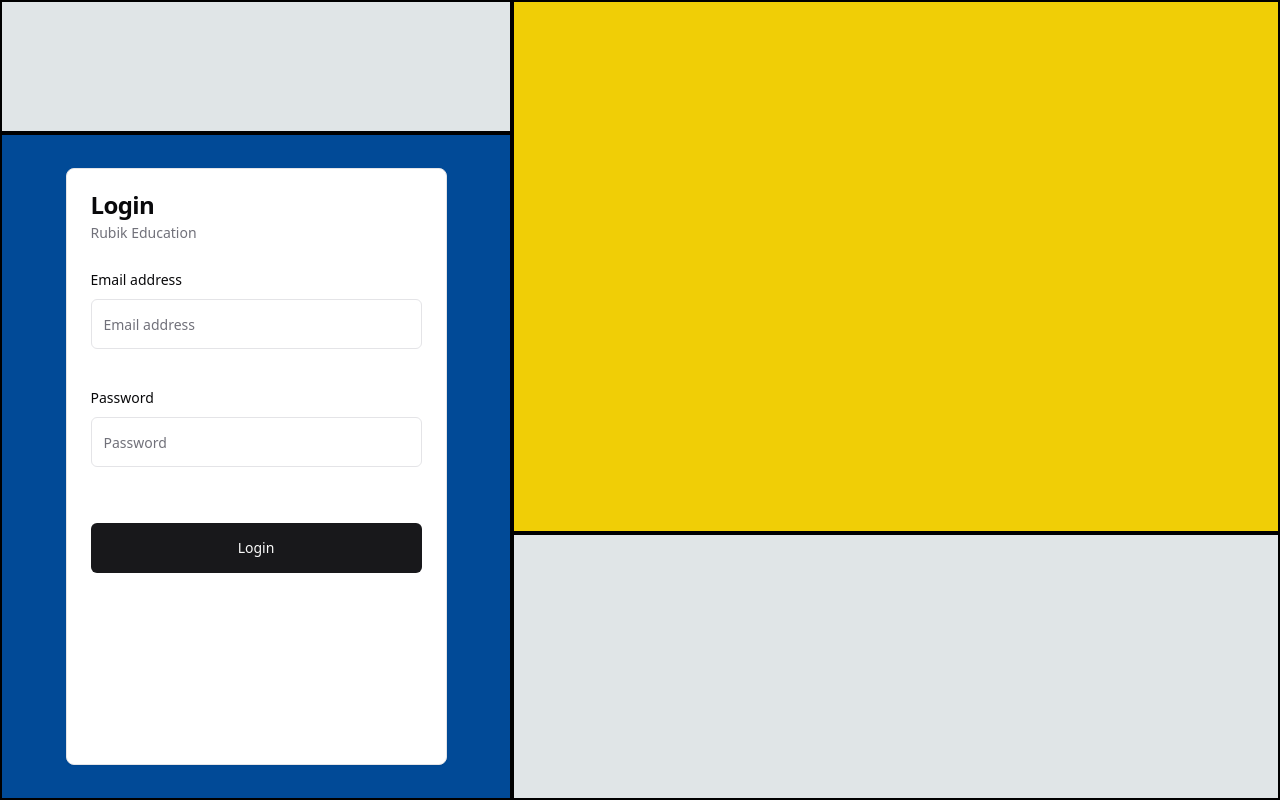
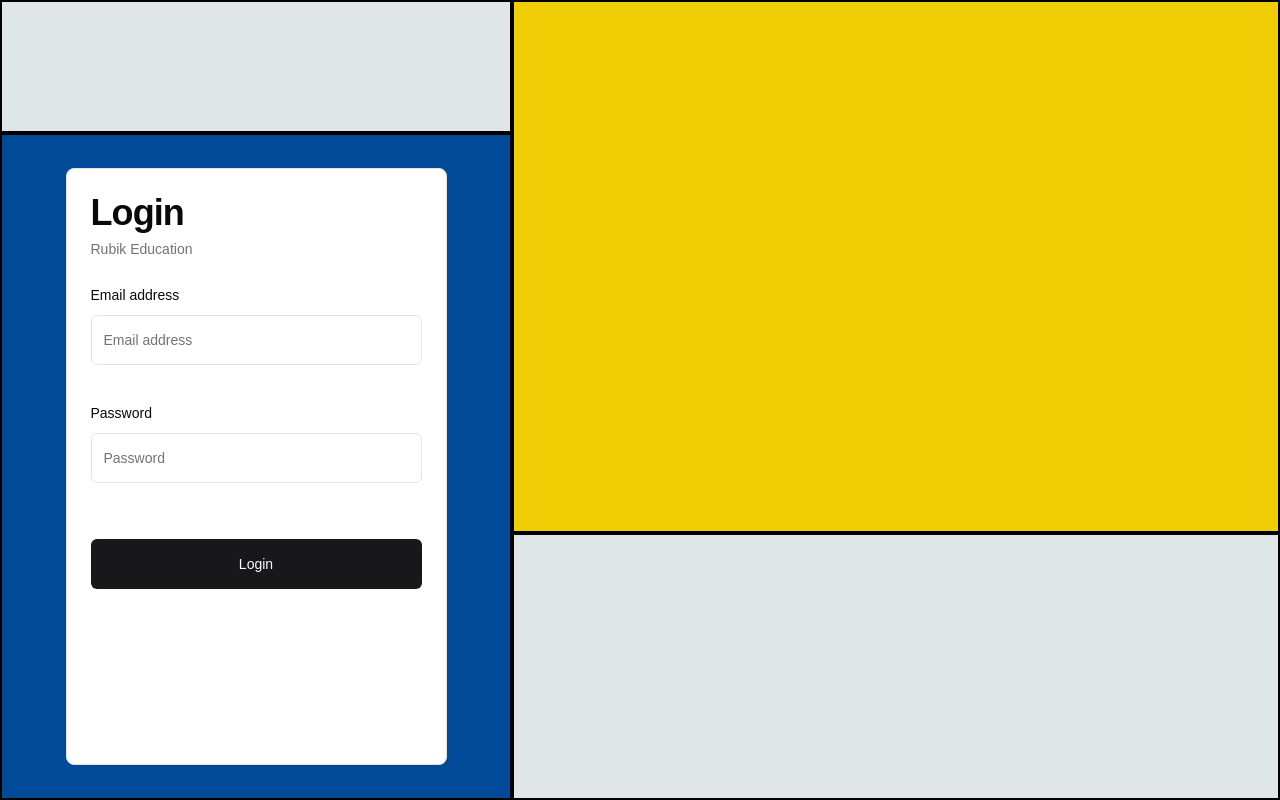
Before and after one commit to printMelen/rubikEducation, a React (Vite) app in the folder Client/: page /login in a window 1280 px wide. Built offline with nearby package versions, Linux system fonts and the light colour scheme.

Commit message:
Metiendo letra

```diff
--- a/Client/src/components/Login.jsx
+++ b/Client/src/components/Login.jsx
@@ -36,17 +36,18 @@ const Login = () => {
       <div className="grid grid-cols-5 grid-rows-6 h-screen">
         <div className="col-span-2 row-span-1 bg-[#E0E5E7] border-black border-[2px]"></div>
         <div className="col-span-2 row-span-5 col-start-1 row-start-2 bg-[#014A97] border-black border-[2px] flex items-center">
-          <Card className="h-[90%] w-[75%] mx-auto ">
+          <Card className="h-[90%] w-[75%] mx-auto font-sans">
+            {/* flex flex-col justify-center gap-6 */}
             <CardHeader>
-              <CardTitle>Login</CardTitle>
+              <CardTitle className="text-4xl font-bold">Login</CardTitle>
               <CardDescription>Rubik Education</CardDescription>
             </CardHeader>
             <CardContent>
               <Form {...form}>
-                <form onSubmit={form.handleSubmit(handleSubmit)} className="flex flex-col gap-9">
+                <form onSubmit={form.handleSubmit(handleSubmit)} className="flex flex-col gap-9 justify-center">
                   <FormField name="email" render={({ field })=>{
-                    return <FormItem>
-                      <FormLabel>Email address</FormLabel>
+                    return <FormItem >
+                      <FormLabel >Email address</FormLabel>
                       <FormControl>
                         <Input
                         className="h-[50px]"
--- a/Client/src/index.css
+++ b/Client/src/index.css
@@ -1,3 +1,5 @@
 @tailwind base;
-  @tailwind components;
-  @tailwind utilities;
+@tailwind components;
+@tailwind utilities;
+
+@import url('https://fonts.googleapis.com/css2?family=Titillium+Web:ital,wght@0,200;0,300;0,400;0,600;0,700;0,900;1,200;1,300;1,400;1,600;1,700&display=swap');
--- a/Client/tailwind.config.js
+++ b/Client/tailwind.config.js
@@ -9,6 +9,9 @@ module.exports = {
   ],
   prefix: "",
   theme: {
+    fontFamily: {
+      sans: ["Titillium Web", "sans-serif"],
+    },
     container: {
       center: true,
       padding: "2rem",
```
